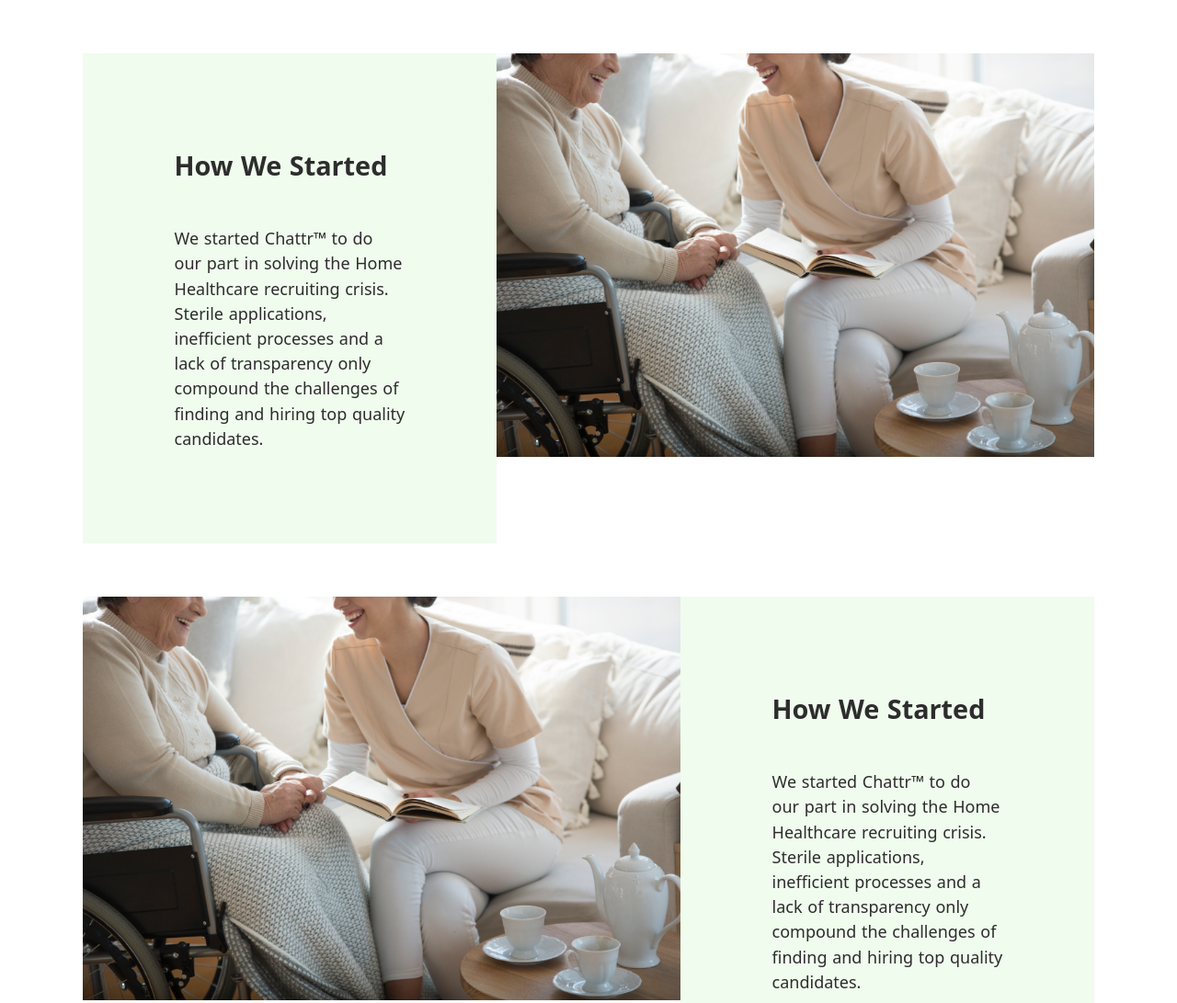
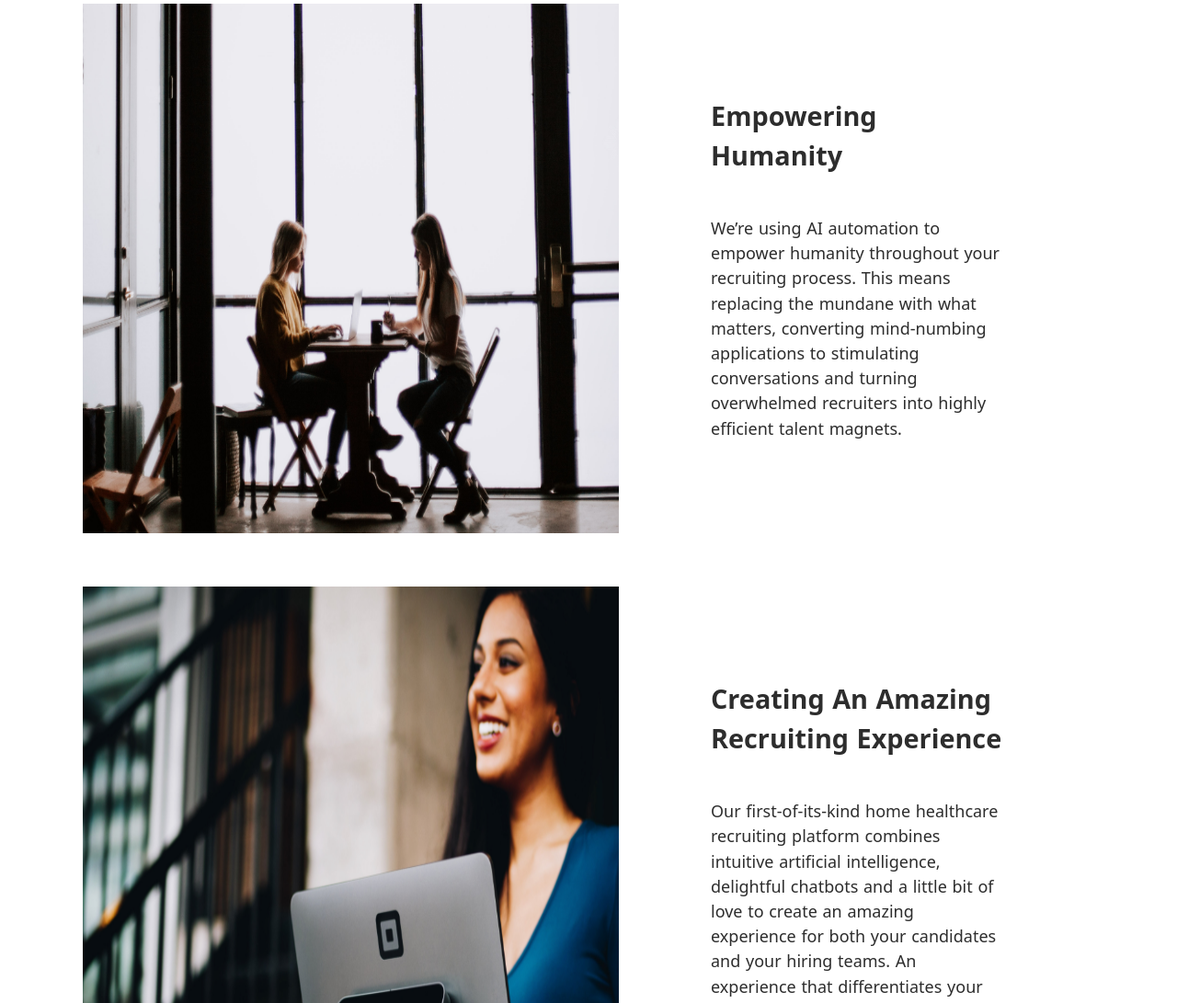
Before and after one commit to konchak007/Gatsby-char, a Gatsby site: page / in a window 1280 px wide. Shown: the part 1284-2375 px from the top of the page at 92% size. Built offline with nearby package versions, Linux system fonts and the light colour scheme; Gatsby itself is replaced by a stand-in of ours; a web font is replaced by a local one.

Commit message:
add mainSection Data

```diff
--- a/src/components/MainContent/FirstSection/FirstSection.js
+++ b/src/components/MainContent/FirstSection/FirstSection.js
@@ -1,45 +1,47 @@
 import React from "react";
 import styled from "styled-components";
 
-import assistingWoman from "../../../images/woman-assisting-patient-in-wheelchair.png";
+import data from "./data";
 
 const MainBlock = styled.div`
   display: flex;
-  flex-direction: ${(props) => (props.reverse ? "row-reverse" : "row")};
+  flex-direction: row;
   text-align: left;
   justify-content: center;
   margin: 58px 0;
+  background-color: row;
 `;
 const Paragraph = styled.div`
   display: flex;
   flex-direction: column;
   justify-content: center;
-  padding: 100px;
-  background-color: #f0fcee;
   color: #2d2d2d;
-
-  max-width: 550px;
+  width: 47%;
+  margin: 100px;
 `;
 const ParagraphText = styled.p`
   margin-top: 45px;
 `;
 const Img = styled.img`
-  max-width: 650px;
+  width: 53%;
 `;
-const FirstSection = ({ reverse }) => (
-  <MainBlock reverse={reverse}>
-    <div>
-      <Img src={assistingWoman} />
-    </div>
-    <Paragraph>
-      <h3>How We Started</h3>
-      <ParagraphText>
-        We started Chattr™ to do our part in solving the Home Healthcare
-        recruiting crisis. Sterile applications, inefficient processes and a
-        lack of transparency only compound the challenges of finding and hiring
-        top quality candidates.
-      </ParagraphText>
-    </Paragraph>
-  </MainBlock>
-);
+const FirstSection = () => {
+  return (
+    <>
+      {data.map((item) => {
+        return (
+          <section>
+            <MainBlock>
+              <Img src={item.image} />
+              <Paragraph>
+                <h3>{item.title}</h3>
+                <ParagraphText>{item.text}</ParagraphText>
+              </Paragraph>
+            </MainBlock>
+          </section>
+        );
+      })}
+    </>
+  );
+};
 export default FirstSection;
--- /dev/null
+++ b/src/components/MainContent/FirstSection/data.js
@@ -0,0 +1,26 @@
+import assistingWoman from "../../../images/woman-assisting-patient-in-wheelchair.png";
+import patrick from "../../../images/patrick.png";
+import christin from "../../../images/christin.png";
+
+const data = [
+  {
+    title: "How We Started",
+    text:
+      "We started Chattr™ to do our part in solving the Home Healthcare recruiting crisis. Sterile applications, inefficient processes and alack of transparency only compound the challenges of finding and hiring top quality candidates.",
+    image: assistingWoman,
+  },
+  {
+    title: "Empowering Humanity",
+    text:
+      "We’re using AI automation to empower humanity throughout your recruiting process. This means replacing the mundane with what matters, converting mind-numbing applications to stimulating conversations and turning overwhelmed recruiters into highly efficient talent magnets.",
+    image: christin,
+  },
+  {
+    title: "Creating An Amazing Recruiting Experience",
+    text:
+      "Our first-of-its-kind home healthcare recruiting platform combines intuitive artificial intelligence, delightful chatbots and a little bit of love to create an amazing experience for both your candidates and your hiring teams. An experience that differentiates your company, attracts higher quality candidates and leads to better hiring decisions.",
+    image: patrick,
+  },
+];
+
+export default data;
--- a/src/components/MainContent/MainContent.js
+++ b/src/components/MainContent/MainContent.js
@@ -12,8 +12,6 @@ const MainContent = () => (
   <main>
     <Wrapper>
       <FirstSection />
-      <FirstSection reverse />
-      <FirstSection />
       <SecondSection />
     </Wrapper>
   </main>
```
Also changed, not shown: src/images/christin.png (renamed from src/images/christin-hume-PNWp1dZ7sO0-unsplash.png), src/images/dddd@2x.png (deleted), src/images/instag.png (deleted), src/images/patrick.png (renamed from src/images/patrick-tomasso-fMntI8HAAB8-unsplash (2).png).
